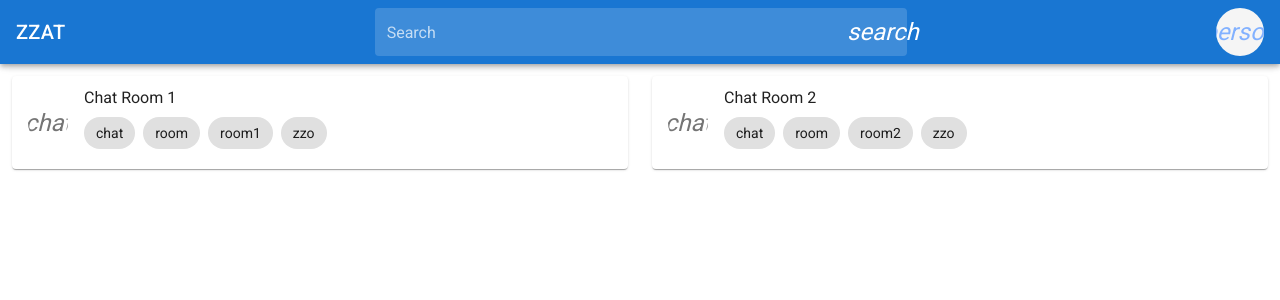
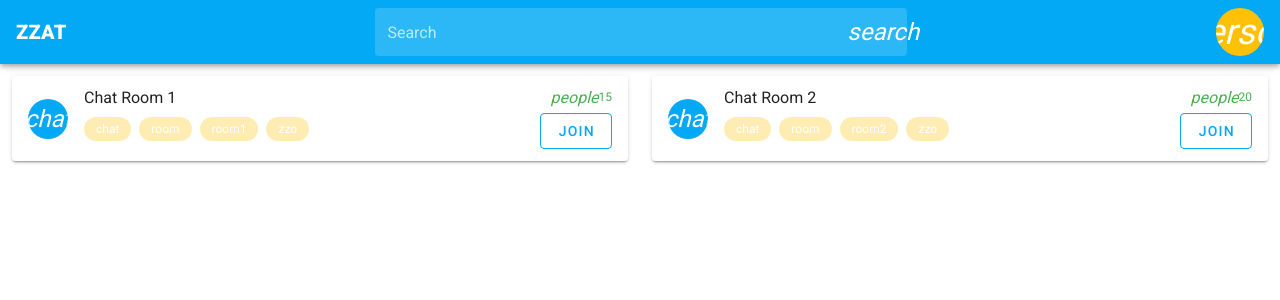
Before and after one commit to zzoPark/zzat, a Nuxt app: page / in a window 1280 px wide. Shown: the top 300 px of the page. Built offline with nearby package versions, Linux system fonts and the light colour scheme.

Commit message:
building up project structure

```diff
--- a/layouts/default.vue
+++ b/layouts/default.vue
@@ -1,7 +1,7 @@
 <template>
   <v-app>
     <v-app-bar app dark color="primary">
-      <span class="title mr-3">
+      <span class="title font-weight-black mr-3">
         ZZAT
       </span>
       <div class="flex-grow-1"></div>
@@ -13,8 +13,8 @@
         label="Search"
       ></v-text-field>
       <div class="flex-grow-1"></div>
-      <v-avatar class="ml-3" color="grey lighten-4">
-        <v-icon color="accent">person</v-icon>
+      <v-avatar class="ml-3" color="accent">
+        <v-icon large>person</v-icon>
       </v-avatar>
     </v-app-bar>
     <v-content>
--- a/nuxt.config.js
+++ b/nuxt.config.js
@@ -24,7 +24,8 @@ module.exports = {
     '@nuxtjs/vuetify'
   ],
   modules: [
-    '@nuxtjs/axios'
+    '@nuxtjs/axios',
+    '@nuxtjs/dotenv'
   ],
   /*
    ** Axios module configuration
@@ -37,6 +38,15 @@ module.exports = {
    */
   vuetify: {
     customVariables: ['~/assets/variables.scss'],
+    theme: {
+      themes: {
+        light: {
+          primary: colors.lightBlue,
+          secondary: colors.amber.lighten4,
+          accent: colors.amber
+        }
+      }
+    },
     defaultAssets: {
       icons: 'md'
     }
--- a/package.json
+++ b/package.json
@@ -14,6 +14,7 @@
   },
   "dependencies": {
     "@nuxtjs/axios": "^5.3.6",
+    "@nuxtjs/dotenv": "^1.4.1",
     "cross-env": "^5.2.0",
     "express": "^4.16.4",
     "nuxt": "^2.0.0",
--- a/pages/index.vue
+++ b/pages/index.vue
@@ -1,25 +1,39 @@
 <template>
   <v-row justify="center">
     <v-col v-for="(room, i) in rooms" :key="i">
-      <div class="flex-grow-1"></div>
       <v-hover v-slot:default="{ hover }">
-        <v-card :elevation="hover ? 5 : 1" @click="dosomething">
+        <v-card :elevation="hover ? 5 : 2">
           <v-list-item two-line>
-            <v-list-item-avatar>
-              <v-icon>chat</v-icon>
+            <v-list-item-avatar color="primary">
+              <v-icon dark>chat</v-icon>
             </v-list-item-avatar>
             <v-list-item-content>
-              <v-list-item-title v-text="room.title" />
+              <v-list-item-title>
+                {{ room.title }}
+              </v-list-item-title>
               <v-chip-group multiple column>
-                <v-chip v-for="tag in room.tags" :key="tag">
+                <v-chip
+                  v-for="tag in room.tags"
+                  :key="tag"
+                  small
+                  color="secondary"
+                >
                   {{ tag }}
                 </v-chip>
               </v-chip-group>
             </v-list-item-content>
+            <v-list-item-action>
+              <v-list-item-action-text>
+                <v-icon small color="green">people</v-icon>
+                <span class="green--text">{{ room.people }}</span>
+              </v-list-item-action-text>
+              <v-btn color="primary" outlined>
+                JOIN
+              </v-btn>
+            </v-list-item-action>
           </v-list-item>
         </v-card>
       </v-hover>
-      <div class="flex-grow-1"></div>
     </v-col>
   </v-row>
 </template>
@@ -31,11 +45,13 @@ export default {
       rooms: [
         {
           title: 'Chat Room 1',
-          tags: ['chat', 'room', 'room1', 'zzo']
+          tags: ['chat', 'room', 'room1', 'zzo'],
+          people: 15
         },
         {
           title: 'Chat Room 2',
-          tags: ['chat', 'room', 'room2', 'zzo']
+          tags: ['chat', 'room', 'room2', 'zzo'],
+          people: 20
         }
       ]
     }
--- a/pages/login.vue
+++ b/pages/login.vue
@@ -1,20 +1,23 @@
 <template>
   <v-row align="center" justify="center">
-    <v-col cols="12" sm="8" md="4">
-      <v-card class="elevation-12">
-        <v-toolbar color="primary" dark flat>
-          <v-toolbar-title>Login</v-toolbar-title>
-        </v-toolbar>
+    <v-col sm="12" md="3">
+      <v-card>
+        <v-card-title>
+          <span class="primary--text font-weight-black">ZZAT</span>
+          <v-spacer />
+          <v-icon color="primary">chat_bubble</v-icon>
+          <v-icon color="primary">chat</v-icon>
+        </v-card-title>
         <v-card-text>
           <v-form>
             <v-text-field
-              label="Login"
+              label="USERNAME"
               name="login"
               prepend-icon="person"
               type="text"
             ></v-text-field>
             <v-text-field
-              label="Password"
+              label="PASSWORD"
               name="password"
               prepend-icon="lock"
               type="password"
@@ -22,8 +25,10 @@
           </v-form>
         </v-card-text>
         <v-card-actions>
-          <v-spacer></v-spacer>
-          <v-btn color="primary">Login</v-btn>
+          <div class="flex-grow-1"></div>
+          <v-btn color="primary" dark depressed>SIGN IN</v-btn>
+          <v-btn color="primary" outlined>SIGN UP</v-btn>
+          <div class="flex-grow-1"></div>
         </v-card-actions>
       </v-card>
     </v-col>
--- /dev/null
+++ b/store/rooms.js
@@ -0,0 +1,28 @@
+export const state = () => ({
+  list: [
+    {
+      id: 1,
+      title: 'Chat Room 1',
+      tags: ['chat', 'room', 'room1', 'zzo'],
+      people: 15
+    },
+    {
+      id: 2,
+      title: 'Chat Room 2',
+      tags: ['chat', 'room', 'room2', 'zzo'],
+      people: 20
+    }
+  ]
+})
+
+export const getters = {
+  get (state) {
+    return state.list
+  }
+}
+
+export const mutations = {
+  set (state, rooms) {
+    state.rooms = rooms
+  }
+}
```
Also changed, not shown: 1 other file (tests, documents, lock files or other folders).
